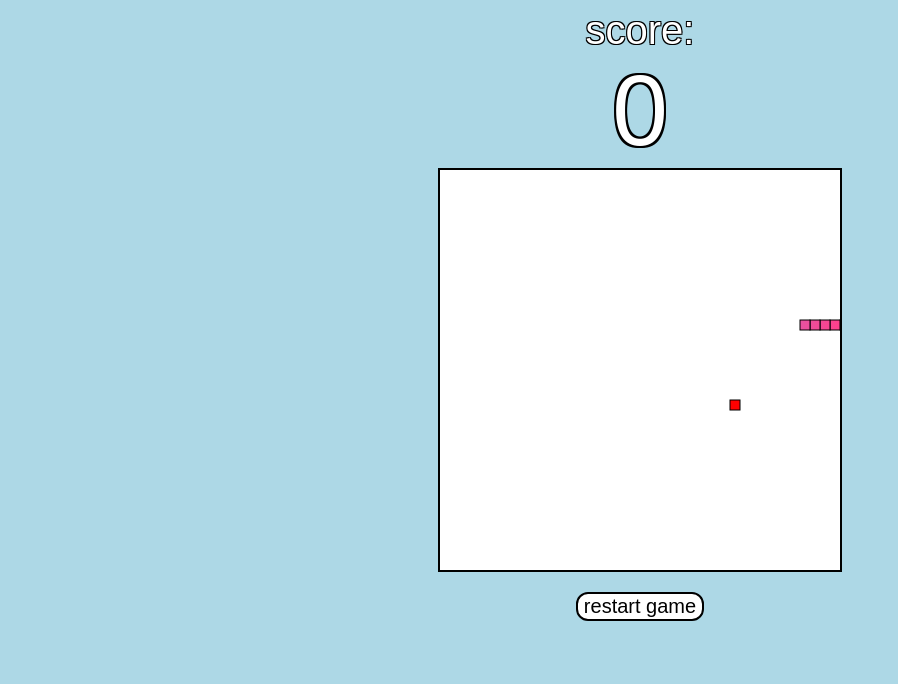
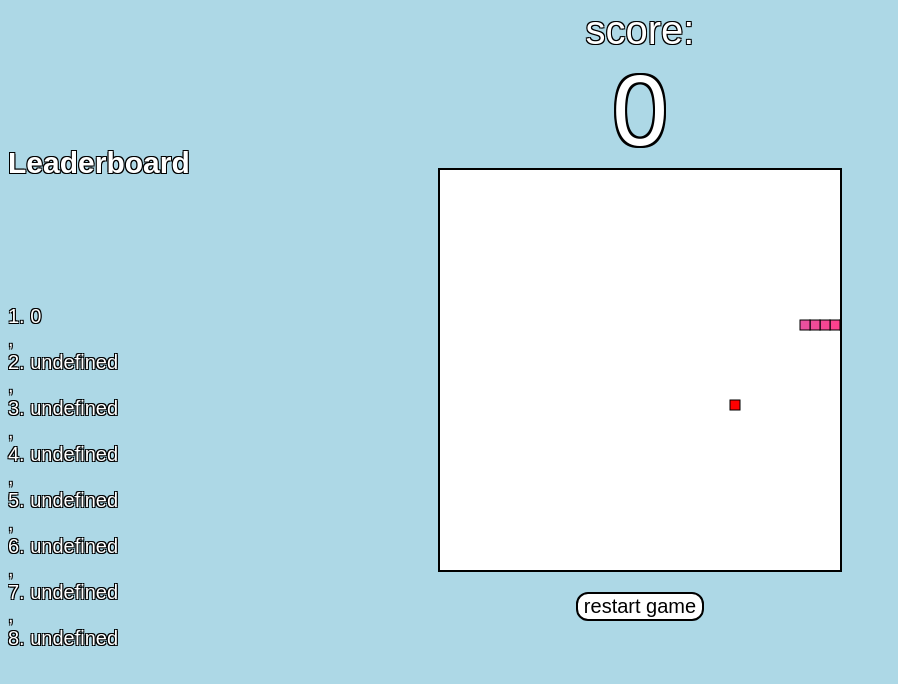
Before and after one commit to abbygee/FinalGame, a plain HTML site: page index.html in a window 1280 px wide. Both pictures are taken after a click on the button "restart game". Shown: the whole page, without its empty margins (0-898 px from the left). Drawn offline with Linux system fonts and the light colour scheme; a web font is replaced by a local one.

Commit message:
periosdt

```diff
--- a/index.html
+++ b/index.html
@@ -10,8 +10,9 @@
 <body onload="main(); createFood();">
 <header>score:</header>
 <div id="score">0</div>
-<div id="end"></div>
 <canvas id="game" width="400" height="400"></canvas>
 <button id="restart" onclick="resetGame()">restart game</button>
+<h1>Leaderboard</h1>
+<div id="board"></div>
 </body>
 </html>
--- a/script.js
+++ b/script.js
@@ -7,6 +7,7 @@ var snake = [
     {x: 120, y: 150},
     {x: 110, y: 150}
 ];
+var scores = [];
 var score = 0;
 var changingDirection = false;
 var foodX;
@@ -19,6 +20,7 @@ var ctx;
 var dead = false;
 
 function resetGame(){
+    createLB();
     document.getElementById("restart").style.visibility = "hidden";
     dead = false;
     snake = [
@@ -28,6 +30,8 @@ function resetGame(){
         {x: 120, y: 150},
         {x: 110, y: 150}
     ];
+    dx = 10;
+    dy = 0;
     score = 0;
     document.getElementById('score').innerHTML = score;
     main();
@@ -42,6 +46,7 @@ function main() {
     didGameEnd();
     if(dead === true){
         document.getElementById("restart").style.visibility = "visible";
+        scores.push(score);
         return;
     }
 
@@ -157,3 +162,34 @@ function changeDirection(event) {
         dy = 10;
     }
 }
+
+function createLB(){
+    var topScores = [];
+    selectionSort(scores);
+    for(var i = 0; i < 8; i++){
+        topScores.push("<div class='scores'> " + (i+1) + ". " + scores[i] + "</div>");
+    }
+
+    document.getElementById("board").innerHTML = topScores;
+}
+
+function swap(array, i, j) {
+    var temp = array[i];
+    array[i] = array[j];
+    array[j] = temp;
+}
+
+function selectionSort(array) {
+    for(var i = 0; i < array.length; i++) {
+        var max = i;
+        for(var j = i + 1; j < array.length; j++) {
+            if(array[j] > array[max]) {
+                max = j;
+            }
+        }
+        if(i !== max) {
+            swap(array, i, max);
+        }
+    }
+    return array;
+}
--- a/styles.css
+++ b/styles.css
@@ -49,3 +49,31 @@ body{
     background-color: #555555;
     color: white;
 }
+
+h1 {
+    position: fixed;
+    bottom: 600px;
+    color: white;
+    text-align: left;
+    font-size: 30px;
+    font-family: 'Baloo', sans-serif;
+    text-shadow:
+            -1px -1px 0 #000,
+            1px -1px 0 #000,
+            -1px 1px 0 #000,
+            1px 1px 0 #000;
+}
+
+#board {
+    position: fixed;
+    bottom: 150px;
+    color: white;
+    text-align: left;
+    font-size: 20px;
+    font-family: 'Baloo', sans-serif;
+    text-shadow:
+            -1px -1px 0 #000,
+            1px -1px 0 #000,
+            -1px 1px 0 #000,
+            1px 1px 0 #000;
+}
```
